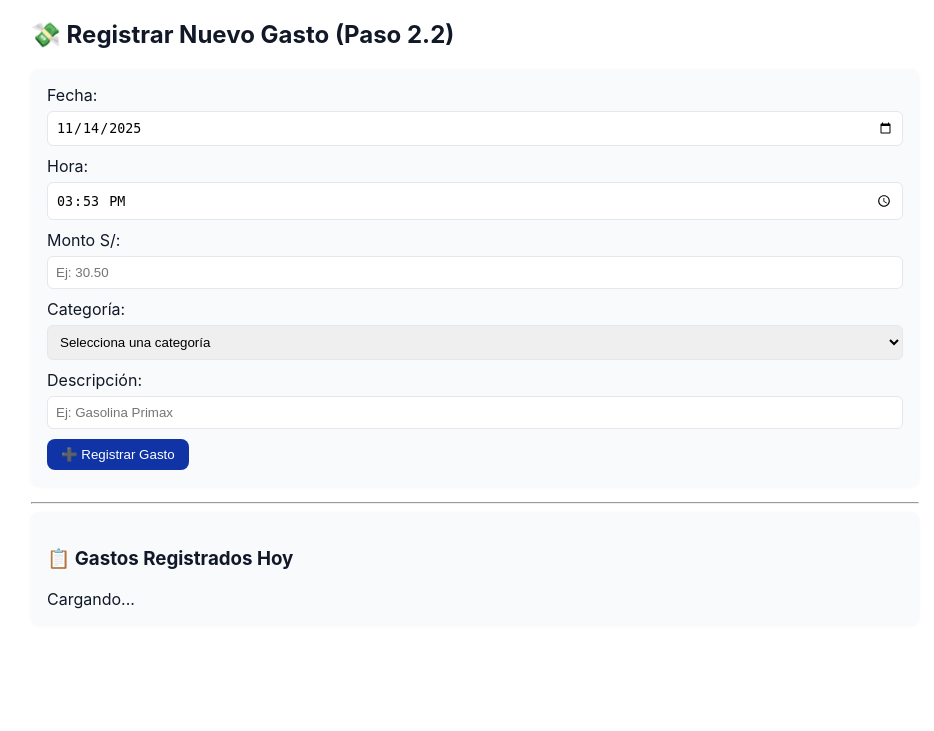
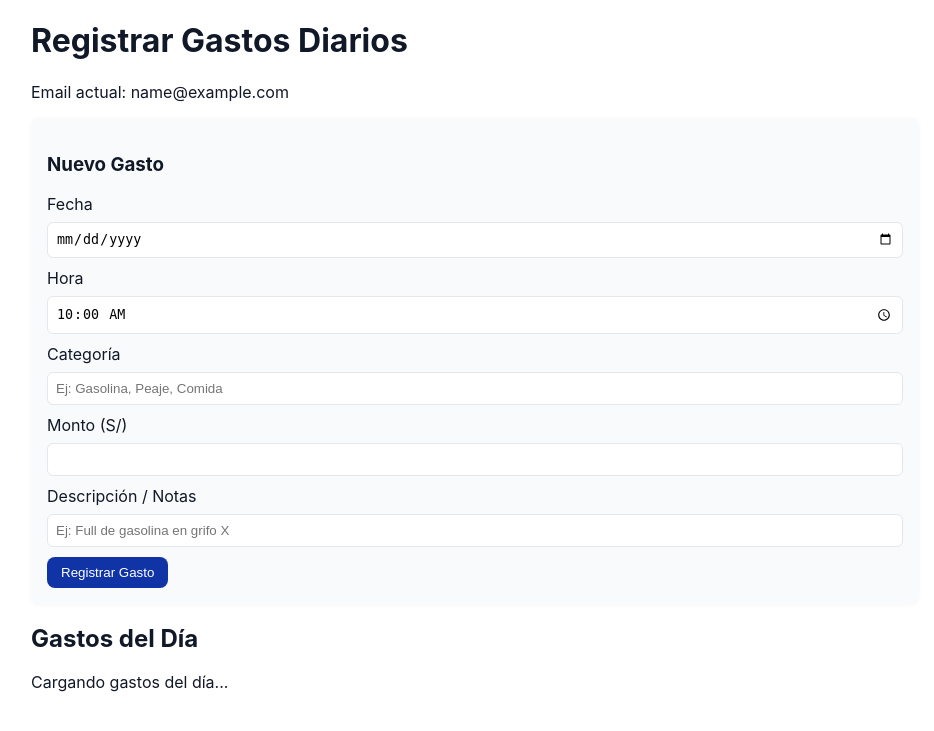
Before and after one commit to ajmonteroa45-del/tripcounterapp, a Flask app: template templates/gastos.html in a window 1280 px wide. Shown: the part 53-784 px from the top of the page, without its empty margins (165-1099 px from the left). Run offline with Flask 3, Linux system fonts and the light colour scheme; the template is opened without the code that fills it: most values are stand-ins (such as "Sample title", 1, 10 or a date in 2020).

Commit message:
Actualizar gastos.html
Página de gastos

```diff
--- a/templates/gastos.html
+++ b/templates/gastos.html
@@ -1,54 +1,52 @@
 {% extends "base.html" %}
 
-{% block title %}Registro de Gastos{% endblock %}
+{% block title %}Registrar Gastos{% endblock %}
 
 {% block content %}
-<div class="container mt-4">
-    <h2 class="mb-4">💸 Registrar Nuevo Gasto (Paso 2.2)</h2>
+    <div class="container mt-4">
 
-    <section class="card p-4 shadow-sm">
-        <form id="expense-form" class="form-grid">
+        <h1 class="mb-4">Registrar Gastos Diarios</h1>
+        <p class="text-muted">Email actual: {{ email }}</p>
 
-            <label>Fecha:
-                <input type="date" name="fecha" id="fecha" class="form-control"
-                       value="{{ (datetime.utcnow().date()).isoformat() }}">
-            </label>
+        <div class="card p-4 mb-4">
+            <h3>Nuevo Gasto</h3>
+            <form id="expense-form">
+                <div class="row">
+                    <div class="col-md-3 mb-3">
+                        <label for="fecha" class="form-label">Fecha</label>
+                        <input type="date" id="fecha" name="fecha" class="form-control" value="{{ today_date }}" required>
+                    </div>
 
-            <label>Hora:
-                <input type="time" name="hora" id="hora" class="form-control"
-                       value="{{ datetime.utcnow().strftime('%H:%M') }}">
-            </label>
+                    <div class="col-md-3 mb-3">
+                        <label for="hora" class="form-label">Hora</label>
+                        <input type="time" id="hora" name="hora" class="form-control" value="{{ now.strftime('%H:%M') }}" required>
+                    </div>
 
-            <label>Monto S/:
-                <input name="monto" id="monto" class="form-control" type="number" step="0.01" required placeholder="Ej: 30.50">
-            </label>
+                    <div class="col-md-6 mb-3">
+                        <label for="categoria" class="form-label">Categoría</label>
+                        <input type="text" id="categoria" name="categoria" class="form-control" placeholder="Ej: Gasolina, Peaje, Comida" required>
+                    </div>
+                </div>
 
-            <label>Categoría:
-                <select name="categoria" id="categoria" class="form-select" required>
-                    <option value="">Selecciona una categoría</option>
-                    <option value="Combustible">Combustible</option>
-                    <option value="Comida">Comida</option>
-                    <option value="Mantenimiento">Mantenimiento</option>
-                    <option value="Otros">Otros</option>
-                </select>
-            </label>
+                <div class="row">
+                    <div class="col-md-3 mb-3">
+                        <label for="monto" class="form-label">Monto (S/)</label>
+                        <input type="number" step="0.01" id="monto" name="monto" class="form-control" required>
+                    </div>
 
-            <label class="full-width">Descripción:
-                <input name="descripcion" id="descripcion" class="form-control" type="text" placeholder="Ej: Gasolina Primax">
-            </label>
+                    <div class="col-md-9 mb-3">
+                        <label for="descripcion" class="form-label">Descripción / Notas</label>
+                        <input type="text" id="descripcion" name="descripcion" class="form-control" placeholder="Ej: Full de gasolina en grifo X">
+                    </div>
+                </div>
 
-            <div class="full-width mt-3">
-                <button class="btn btn-danger" type="submit">➕ Registrar Gasto</button>
-            </div>
-        </form>
-    </section>
+                <button type="submit" class="btn btn-danger mt-3">Registrar Gasto</button>
+            </form>
+        </div>
 
-    <hr class="my-5">
-
-    <section class="card">
-        <h3 class="mb-4">📋 Gastos Registrados Hoy</h3>
-        <div id="expenses-list">Cargando...</div>
-    </section>
-</div>
-
+        <h2>Gastos del Día</h2>
+        <div id="expenses-list">
+            <p class="text-info">Cargando gastos del día...</p>
+        </div>
+    </div>
 {% endblock %}
```
